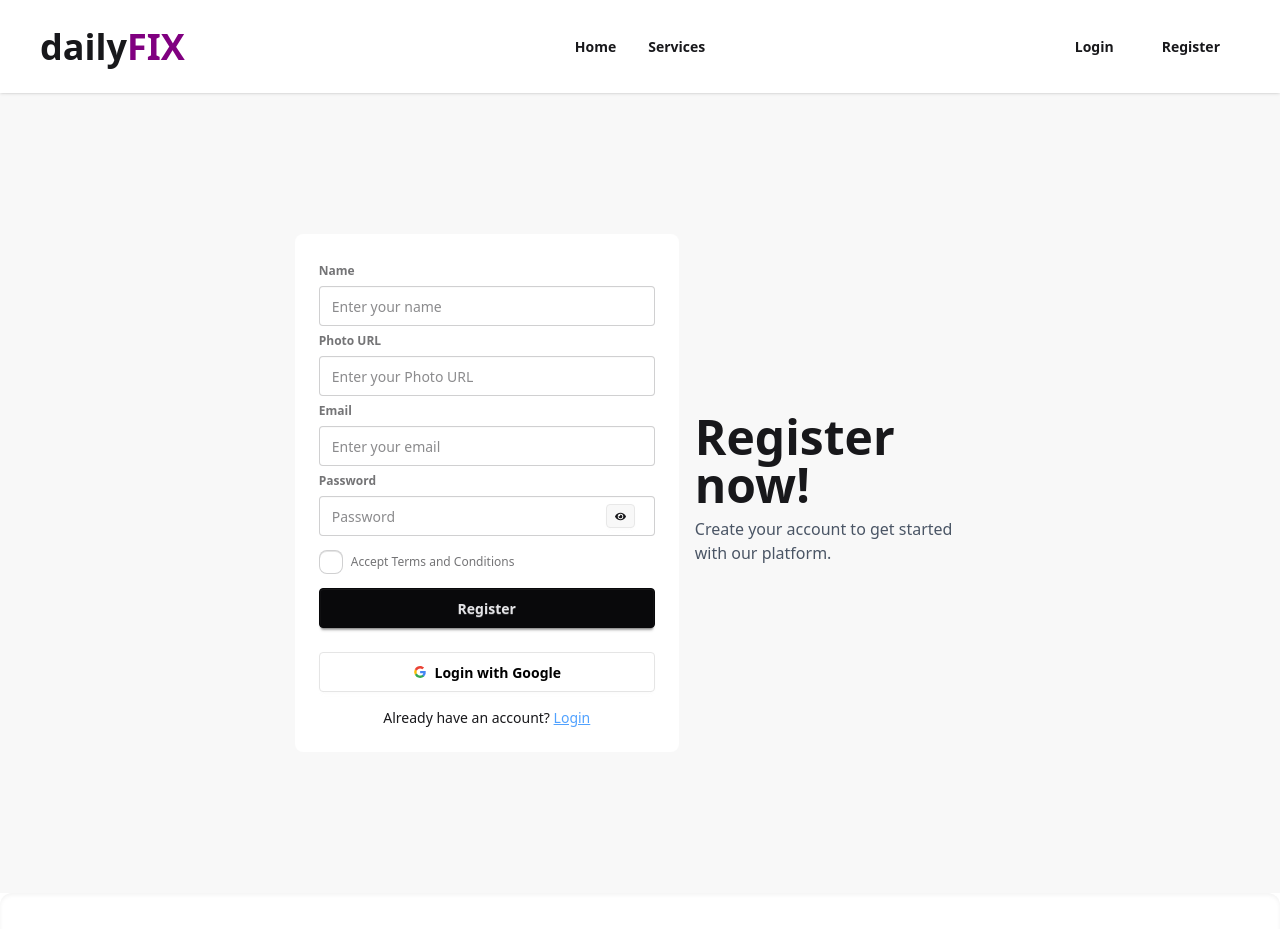
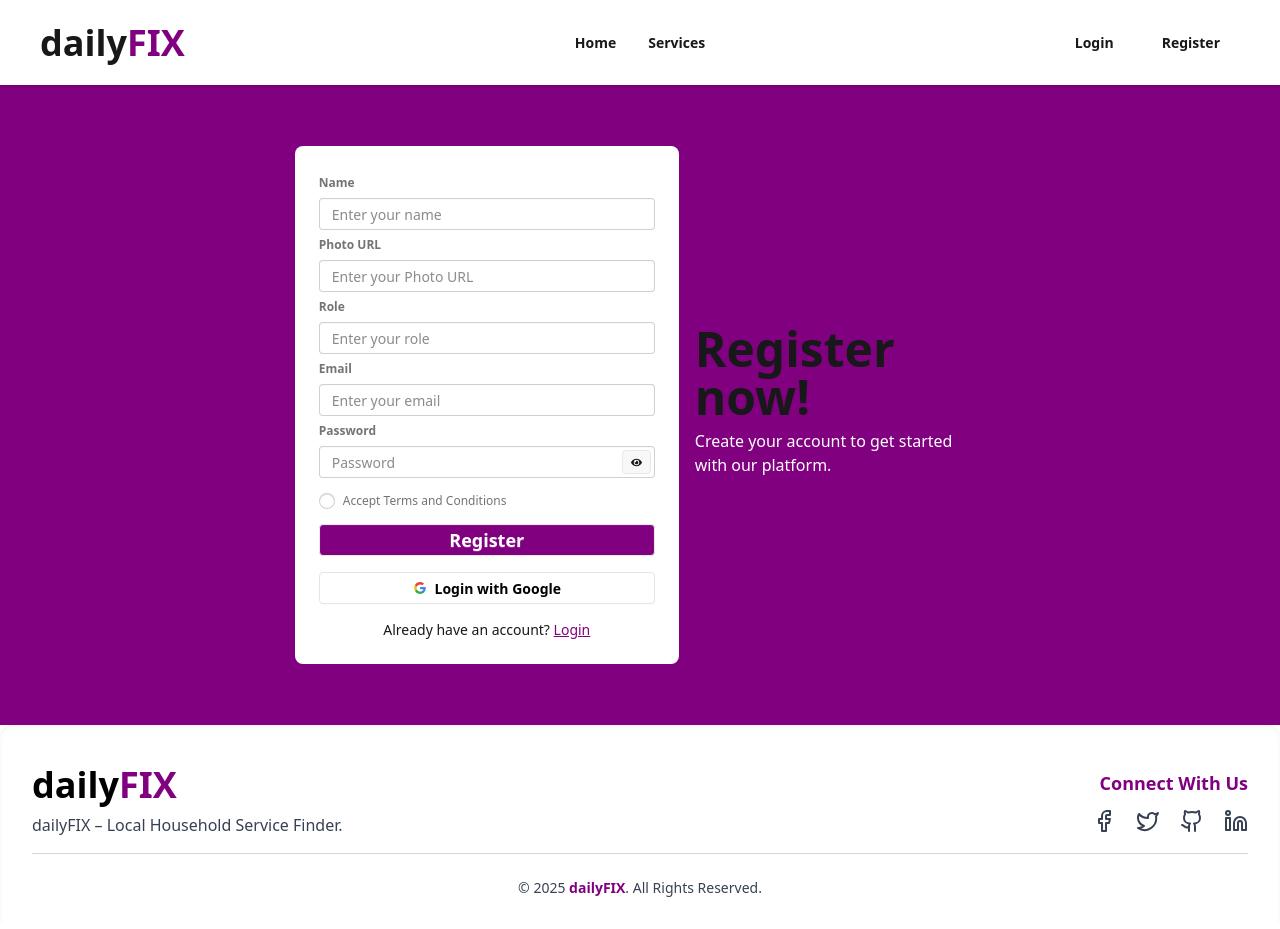
Before and after one commit to tanjirultusher/DailyFix-Client, a React (Vite) app: page /register in a window 1280 px wide. Shown: the top 929 px of the page. Built offline with nearby package versions, Linux system fonts and the light colour scheme; no server answers.

Commit message:
changes navbar design, register and login page, added service provider can not booked his own service

```diff
--- a/src/Layout/Root.jsx
+++ b/src/Layout/Root.jsx
@@ -7,7 +7,7 @@ import Footer from '../components/Footer.jsx';
 const Root = () => {
   return (
     <div className="min-h-screen flex flex-col">
-        <Navbar />
+        <Navbar className = "mb-2" />
         <main className="grow">
           <Outlet />
         </main>
--- a/src/Pages/MyBookings.jsx
+++ b/src/Pages/MyBookings.jsx
@@ -28,6 +28,7 @@ const MyBookings = () => {
             <thead className="bg-gray-100">
               <tr>
                 <th className="px-4 py-2 text-left">Service ID</th>
+                <th className="px-4 py-2 text-left">Service Name</th>
                 <th className="px-4 py-2 text-left">Booking Date</th>
                 <th className="px-4 py-2 text-left">Price</th>
                 <th className="px-4 py-2 text-left">Action</th>
@@ -40,6 +41,7 @@ const MyBookings = () => {
                   className="hover:bg-gray-50 transition-colors"
                 >
                   <td className="px-4 py-2">{booking.serviceId}</td>
+                  <td className="px-4 py-2">{booking.serviceTitle}</td>
                   <td className="px-4 py-2">{booking.bookingDate}</td>
                   <td className="px-4 py-2">{booking.price} BDT</td>
                   <td className="px-4 py-2 text-left">
--- a/src/components/Footer.jsx
+++ b/src/components/Footer.jsx
@@ -1,51 +1,60 @@
 import React from "react";
-import { Mail, Facebook, Twitter, Github, Linkedin } from "lucide-react";
+import { Facebook, Twitter, Github, Linkedin } from "lucide-react";
+
 const Footer = () => {
   return (
-    <footer className="bg-white shadow-inner rounded-t-xl text-black pt-8">
-      <div className="container mx-auto px-6">
-        <div className="flex flex-col md:flex-row justify-between items-center pb-2 gap-6">
-          <div className="sm:col-span-2 lg:col-span-1 text-center md:text-left">
-            <h2 className="text-4xl font-bold text-center">
-                daily<span className="text-primary">FIX</span>
+    <footer className="bg-white shadow-inner rounded-t-xl text-black pt-10 pb-6">
+      <div className="max-w-7xl mx-auto px-8">
+        <div className="flex flex-col md:flex-row justify-between items-center pb-4 gap-6">
+          {/* Brand */}
+          <div className="text-center md:text-left">
+            <h2 className="text-4xl font-bold">
+              daily<span className="text-primary">FIX</span>
             </h2>
-            <p className="text-black text-md mb-6">
+            <p className="text-gray-700 text-md mt-2">
               dailyFIX – Local Household Service Finder.
             </p>
           </div>
 
+          {/* Social */}
           <div className="text-center md:text-right">
-            <h4 className="font-bold text-lg mb-2">Connect With Us</h4>
-            <div className="flex justify-center md:justify-end space-x-4">
+            <h4 className="font-bold text-lg mb-3 text-primary">
+              Connect With Us
+            </h4>
+            <div className="flex justify-center md:justify-end space-x-5">
               <a
+                href="#"
                 target="_blank"
                 rel="noopener noreferrer"
                 aria-label="Facebook"
-                className="text-black hover:text-white transition-colors duration-300"
+                className="text-gray-700 hover:text-primary transition-colors duration-300"
               >
                 <Facebook size={24} />
               </a>
               <a
+                href="#"
                 target="_blank"
                 rel="noopener noreferrer"
                 aria-label="Twitter"
-                className="text-black hover:text-white transition-colors duration-300"
+                className="text-gray-700 hover:text-primary transition-colors duration-300"
               >
                 <Twitter size={24} />
               </a>
               <a
+                href="#"
                 target="_blank"
                 rel="noopener noreferrer"
                 aria-label="GitHub"
-                className="text-black hover:text-white transition-colors duration-300"
+                className="text-gray-700 hover:text-primary transition-colors duration-300"
               >
                 <Github size={24} />
               </a>
               <a
+                href="#"
                 target="_blank"
                 rel="noopener noreferrer"
                 aria-label="LinkedIn"
-                className="text-black hover:text-white transition-colors duration-300"
+                className="text-gray-700 hover:text-primary transition-colors duration-300"
               >
                 <Linkedin size={24} />
               </a>
@@ -53,8 +62,10 @@ const Footer = () => {
           </div>
         </div>
 
-        <div className="border-t border-black py-8 text-center text-sm text-black">
-          <p>&copy; {new Date().getFullYear()} HERO.IO. All Rights Reserved.</p>
+        <div className="border-t border-gray-300 pt-6 text-center text-sm text-gray-700">
+          <p>
+            &copy; {new Date().getFullYear()} <span className="text-primary font-semibold">dailyFIX</span>. All Rights Reserved.
+          </p>
         </div>
       </div>
     </footer>
--- a/src/components/Navbar.jsx
+++ b/src/components/Navbar.jsx
@@ -89,7 +89,7 @@ const NavBar = () => {
   );
 
   return (
-    <div className="navbar bg-base-100 px-10 py-5 items-center sticky top-0 z-50 shadow">
+    <div className="navbar bg-base-100 px-10 py-4 items-center sticky top-0 z-50 shadow">
       <div className="navbar-start">
         <div className="dropdown">
           <div tabIndex={0} className="btn btn-ghost lg:hidden">
@@ -110,7 +110,7 @@ const NavBar = () => {
           </div>
           <ul
             tabIndex="-1"
-            className="menu menu-sm dropdown-content bg-base-100 rounded-box mt-3 w-52 p-2 shadow"
+            className="menu menu-sm dropdown-content bg-base-100 rounded-box mt-2 w-52 p-2 shadow"
           >
             {links}
           </ul>
--- a/src/components/Register.jsx
+++ b/src/components/Register.jsx
@@ -20,6 +20,7 @@ const Register = () => {
   const name = event.target.name.value;
   const photoURL = event.target.photoURL.value;
   const email = event.target.email.value;
+  const role = event.target.role.value;
   const password = event.target.password.value;
 
   const passwordPattern =
@@ -44,37 +45,37 @@ const Register = () => {
     .then((result) => {
       const user = result.user;
 
+
       return updateProfile(user, {
         displayName: name,
         photoURL: photoURL,
-        }).then(() => user);
+      }).then(() => ({ ...user, role }));
     })
     .then((user) => {
       console.log("After profile update:", user);
+
 
       const newUser = {
         name: user.displayName,
         email: user.email,
         image: user.photoURL,
+        role: user.role,
         uid: user.uid,
       };
-        //create user in database
-    fetch('http://localhost:3000/users',{
-        method : 'POST',
-        headers : {
-                'content-type' : 'application/json'
-        },
-        body: JSON.stringify(newUser)
+
+      // send user to database
+      return fetch("http://localhost:3000/users", {
+        method: "POST",
+        headers: { "content-type": "application/json" },
+        body: JSON.stringify(newUser),
+      });
     })
-            .then(res => res.json())
-            .then(data =>{
-            console.log('data after user save', data);
-        })
-
+    .then((res) => res.json())
+    .then((data) => {
+      console.log("data after user save", data);
       signOutUser();
       setSuccess(true);
       event.target.reset();
-
     })
     .catch((error) => {
       console.error("error happened", error.message);
@@ -85,27 +86,25 @@ const Register = () => {
 const handleGoogleSignUp = () => {
   signInWithGoogle()
     .then((result) => {
-        console.log(result.user);
+      const user = result.user;
+
       const newUser = {
-            name : result.user.displayName,
-            email : result.user.email,
-            image : result.user.photoURL,
-            uid : result.user.uid
+        name: user.displayName,
+        email: user.email,
+        image: user.photoURL,
+        role: "user",
+        uid: user.uid,
+      };
 
-        }
-
-        //create user in database
-        fetch('http://localhost:3000/users',{
-            method : 'POST',
-            headers : {
-                'content-type' : 'application/json'
-            },
-            body: JSON.stringify(newUser)
+      fetch("http://localhost:3000/users", {
+        method: "POST",
+        headers: { "content-type": "application/json" },
+        body: JSON.stringify(newUser),
       })
-            .then(res => res.json())
-            .then(data =>{
-            console.log('data after user save', data);
-        })
+        .then((res) => res.json())
+        .then((data) => {
+          console.log("data after user save", data);
+        });
 
       navigate(location?.state || "/login");
     })
@@ -123,11 +122,11 @@ const Register = () => {
   });
 
   return (
-    <div className="hero bg-base-200 min-h-screen">
+    <div className="hero bg-primary min-h-[80vh]">
       <div className="hero-content flex-col lg:flex-row-reverse">
         <div className="text-center lg:text-left">
           <h1 className="text-5xl font-bold">Register now!</h1>
-          <p className="py-2 text-gray-600">
+          <p className="py-2 text-white">
             Create your account to get started with our platform.
           </p>
         </div>
@@ -140,7 +139,7 @@ const Register = () => {
                 <label className="label font-semibold">Name</label>
                 <input
                   type="text" name="name"
-                  className="input input-bordered w-full"
+                  className="input input-bordered w-full h-8"
                   placeholder="Enter your name"
                 />
 
@@ -148,8 +147,16 @@ const Register = () => {
                 <label className="label font-semibold">Photo URL</label>
                 <input
                   type="text" name="photoURL"
-                  className="input input-bordered w-full"
+                  className="input input-bordered w-full h-8"
                   placeholder="Enter your Photo URL"
+                />
+
+                {/* name field */}
+                <label className="label font-semibold">Role</label>
+                <input
+                  type="text" name="role"
+                  className="input input-bordered w-full h-8"
+                  placeholder="Enter your role"
                 />
 
                 {/* email field */}
@@ -157,7 +164,7 @@ const Register = () => {
                 <input
                   type="email"
                   name="email"
-                  className="input input-bordered w-full"
+                  className="input input-bordered w-full h-8"
                   placeholder="Enter your email"
                 />
                 {/* password field */}
@@ -166,12 +173,12 @@ const Register = () => {
                   <input
                     type={showPassword ? "text" : "password"}
                     name="password"
-                    className="input input-bordered w-full"
+                    className="input input-bordered w-full h-8"
                     placeholder="Password"
                   />
                   <button
                     onClick={handleTogglePasswordShow}
-                    className="btn btn-xs top-2 right-5 absolute"
+                    className="btn btn-xs right-1 mt-1 absolute"
                   >
                     {showPassword ? <FaEyeSlash /> : <FaEye />}
                   </button>
@@ -180,7 +187,7 @@ const Register = () => {
                 <label className="label cursor-pointer flex items-center gap-2 mt-2">
                   <input
                     type="checkbox"
-                    className="checkbox"
+                    className="checkbox w-4 h-4"
                     onChange={(e) => setTerms(e.target.checked)}
                   />
                   <span>Accept Terms and Conditions</span>
@@ -188,7 +195,7 @@ const Register = () => {
 
                 <button
                   type="submit"
-                  className="btn btn-neutral mt-2 w-full text-md"
+                  className="btn bg-primary text-white mt-2 h-8 w-full text-lg hover:bg-primary/90"
                 >
                   Register
                 </button>
@@ -202,7 +209,7 @@ const Register = () => {
 
             <button
               onClick={handleGoogleSignUp}
-              className="btn bg-white text-black border-[#e5e5e5] mt-3"
+              className="btn bg-white text-black border-[#e5e5e5] mt-1 h-8"
             >
               <svg
                 aria-label="Google logo"
@@ -236,7 +243,7 @@ const Register = () => {
 
             <p className="text-center text-sm mt-2">
               Already have an account?{" "}
-              <Link className="text-blue-400 underline" to="/login">
+              <Link className="text-primary underline" to="/login">
                 Login
               </Link>
             </p>
```
Also changed, not shown: src/Pages/ServiceDetail.jsx (+21 -1 lines), src/components/Login.jsx (+4 -4 lines). Lines whose indentation alone changed are shown as unchanged.
